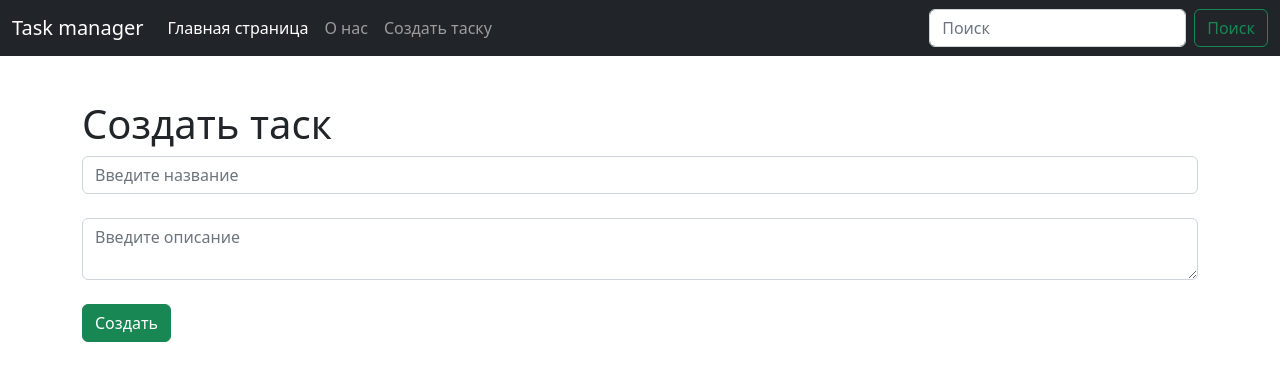
After one commit to enpure/task-manager, a Django app: page /create in a window 1280 px wide. The commit adds this page. Shown: the top 381 px of the page. Run offline with Django 4.2, Linux system fonts and the light colour scheme.

Commit message:
страница Создания тасков - создана

```diff
--- a/main/models.py
+++ b/main/models.py
@@ -7,3 +7,7 @@ class Task(models.Model):
 
     def __str__(self):
         return self.title
+
+    class Meta:
+        verbose_name = 'Задача'
+        verbose_name_plural = 'Задачи'
--- a/main/templates/main/about.html
+++ b/main/templates/main/about.html
@@ -1,6 +1,8 @@
 {% extends 'main/base.html' %}
 
-{% block title %}Страница о нас{% endblock %}
+{% block title %}
+Страница о нас
+{% endblock %}
 
 {% block content %}
     <h1>Страница о нас</h1>
--- a/main/templates/main/base.html
+++ b/main/templates/main/base.html
@@ -28,6 +28,9 @@
           <li class="nav-item">
             <a class="nav-link" href="{% url 'about us' %}">О нас</a>
           </li>
+          <li class="nav-item">
+            <a class="nav-link" href="{% url 'create' %}">Создать таску</a>
+          </li>
         </ul>
         <form class="d-flex" role="search">
           <input class="form-control me-2" type="search" placeholder="Поиск" aria-label="Search">
--- /dev/null
+++ b/main/templates/main/create.html
@@ -0,0 +1,14 @@
+{% extends 'main/base.html' %}
+
+{% block title %}
+Создать таску
+{% endblock %}
+
+{% block content %}
+    <h1>Создать таск</h1>
+    <form method="post">
+        <input type="text" placeholder="Введите название" class="form-control"><br>
+        <textarea placeholder="Введите описание" class="form-control"></textarea><br>
+        <button type="submit" class="btn btn-success">Создать</button>
+    </form>
+{% endblock %}
--- a/main/urls.py
+++ b/main/urls.py
@@ -4,4 +4,5 @@ from . import views
 urlpatterns = [
     path('', views.index, name = 'home'),
     path('about-us', views.about, name = 'about us'),
+    path('create', views.create, name = 'create'),
 ]
--- a/main/views.py
+++ b/main/views.py
@@ -8,3 +8,6 @@ def index(request):
 
 def about(request):
     return render(request, 'main/about.html')
+
+def create(request):
+    return render(request, 'main/create.html')
```
Also changed, not shown: main/forms.py (added).
